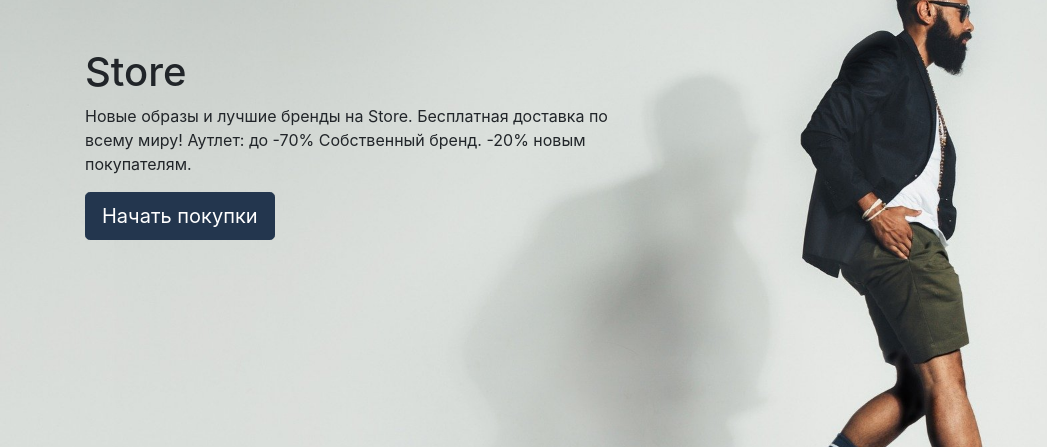
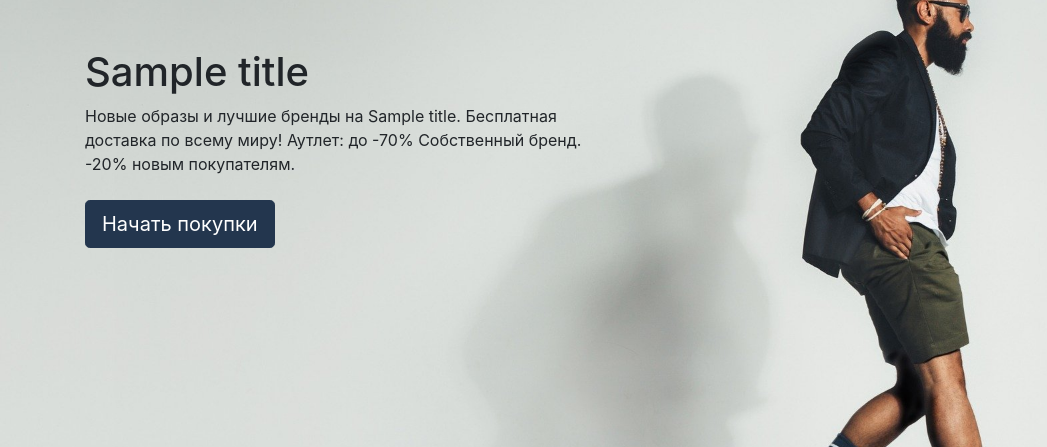
Before and after one commit to facetable-lab/Obuvaisa_Online, a Django app: template products/templates/products/index.html in a window 1280 px wide. Shown: the part 56-503 px from the top of the page, without its empty margins (0-1047 px from the left). Run offline with Django 4.2, Linux system fonts and the light colour scheme; the template is opened without the code that fills it: most values are stand-ins (such as "Sample title", 1, 10 or a date in 2020); some libraries are stand-ins or nearby versions.

Commit message:
Поменял название магазина, починил ссылку

```diff
--- a/products/templates/products/index.html
+++ b/products/templates/products/index.html
@@ -8,21 +8,17 @@
 
 
 {% block content %}
-<!-- Page Content -->
 <section>
-    <!--    <div class="alert alert-light text-center" role="alert">-->
-    <!--        Информационное сообщение-->
-    <!--    </div>-->
     <div class="container">
         <div class="row">
             <div class="col-lg-6">
-                <h1 class="mt-5">Store</h1>
+                <h1 class="mt-5">{{ title }}</h1>
                 <p>
-                    Новые образы и лучшие бренды на Store.
+                    Новые образы и лучшие бренды на {{ title }}.
                     Бесплатная доставка по всему миру! Аутлет: до -70% Собственный бренд. -20% новым покупателям.
                 </p>
-                <button id="start-purchase-btn" type="button" class="btn btn-lg">
-                    <a id="start-purchase-link" href="products.html">
+                <button id="start-purchase-btn" type="button" class="btn btn-lg mt-2">
+                    <a id="start-purchase-link" href="{% url 'products' %}">
                         Начать покупки
                     </a>
                 </button>
```
